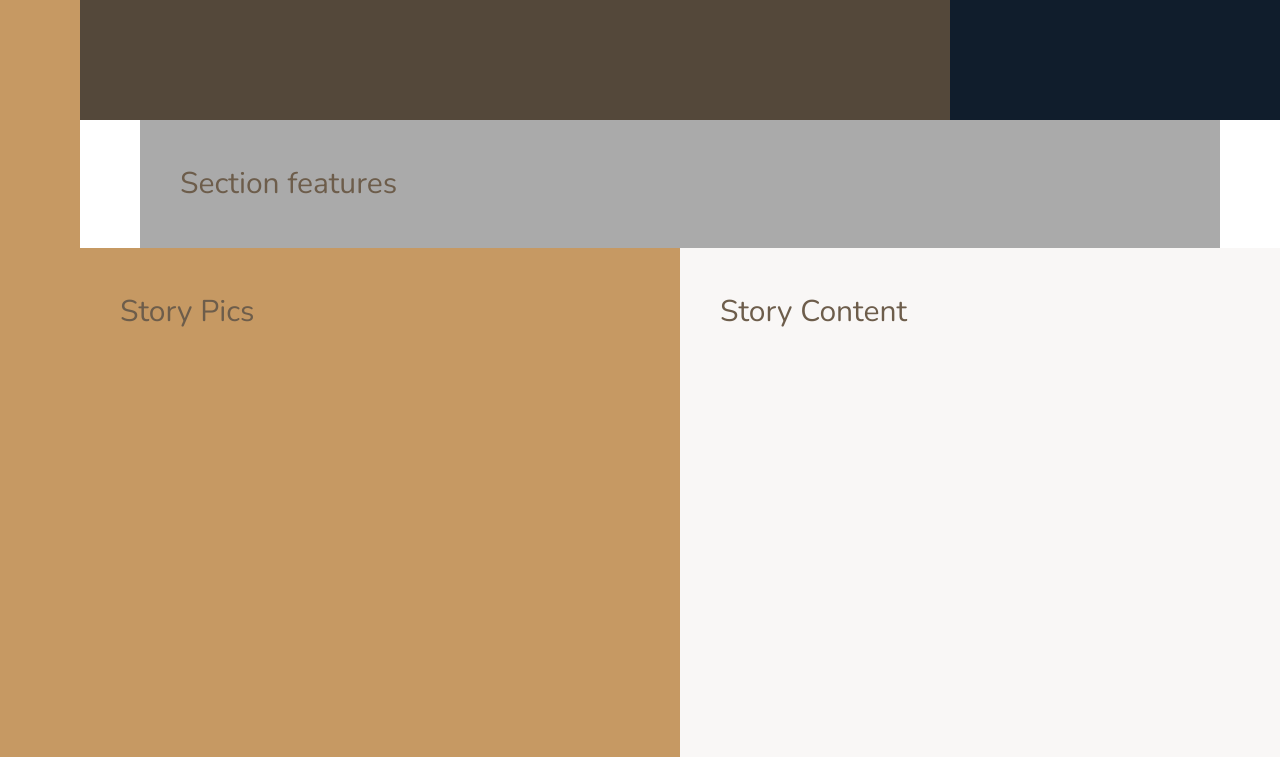
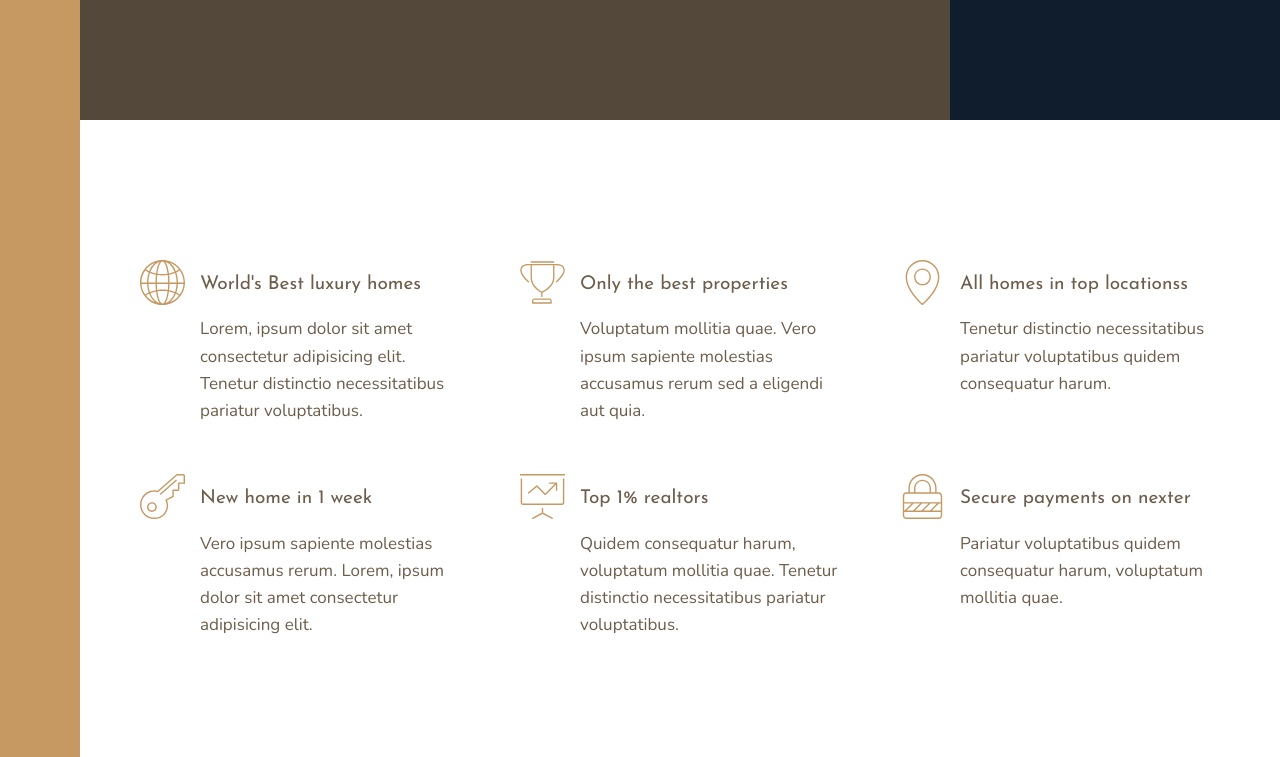
Before and after one commit to cejimenez57/nexter-project, a website: page index.html in a window 1280 px wide. Shown: the part 520-1277 px from the top of the page. Drawn offline with nearby package versions, Linux system fonts and the light colour scheme.

Commit message:
feature section build

```diff
--- a/index.html
+++ b/index.html
@@ -15,14 +15,77 @@
 
 <body class="container">
     <div class="sidebar">Sidebar</div>
+
     <header class="header">Header</header>
+
     <div class="realtors">Top 3 Realtors</div>
-    <section class="features">Section features</section>
+
+    <section class="features">
+        <div class="feature">
+            <svg class="feature_icon">
+                <use xlink:href="/img/sprite.svg#icon-global"></use>
+            </svg>
+            <h4 class="heading-4 heading-4-light">World's Best luxury homes</h4>
+            <p class="feature_text">Lorem, ipsum dolor sit amet consectetur adipisicing elit. Tenetur distinctio
+                necessitatibus pariatur voluptatibus.
+            </p>
+        </div>
+        <div class="feature">
+            <svg class="feature_icon">
+                <use xlink:href="/img/sprite.svg#icon-trophy"></use>
+            </svg>
+            <h4 class="heading-4 heading-4-light">Only the best properties</h4>
+            <p class="feature_text">Voluptatum mollitia quae. Vero ipsum sapiente molestias accusamus rerum sed a
+                eligendi aut quia.
+            </p>
+        </div>
+        <div class="feature">
+            <svg class="feature_icon">
+                <use xlink:href="/img/sprite.svg#icon-map-pin"></use>
+            </svg>
+            <h4 class="heading-4 heading-4-light">All homes in top locationss</h4>
+            <p class="feature_text">Tenetur distinctio necessitatibus pariatur voluptatibus quidem consequatur harum.
+            </p>
+        </div>
+        <div class="feature">
+            <svg class="feature_icon">
+                <use xlink:href="/img/sprite.svg#icon-key"></use>
+            </svg>
+            <h4 class="heading-4 heading-4-light">New home in 1 week</h4>
+            <p class="feature_text">Vero ipsum sapiente molestias accusamus rerum. Lorem, ipsum dolor sit amet
+                consectetur adipisicing elit.
+            </p>
+        </div>
+        <div class="feature">
+            <svg class="feature_icon">
+                <use xlink:href="/img/sprite.svg#icon-presentation"></use>
+            </svg>
+            <h4 class="heading-4 heading-4-light">Top 1% realtors</h4>
+            <p class="feature_text">Quidem consequatur harum, voluptatum mollitia quae. Tenetur distinctio
+                necessitatibus pariatur voluptatibus.
+            </p>
+        </div>
+        <div class="feature">
+            <svg class="feature_icon">
+                <use xlink:href="/img/sprite.svg#icon-lock"></use>
+            </svg>
+            <h4 class="heading-4 heading-4-light">Secure payments on nexter</h4>
+            <p class="feature_text">Pariatur voluptatibus quidem consequatur harum, voluptatum mollitia quae.
+            </p>
+        </div>
+
+    </section>
+
     <div class="story-pictures">Story Pics</div>
+
     <div class="story-content">Story Content</div>
+
     <section class="homes">Home</section>
+
     <section class="gallery">Gallery</section>
+
     <footer class="footer">Footer</footer>
+
 </body>
 
 </html>
--- a/sass/_base.scss
+++ b/sass/_base.scss
@@ -44,9 +44,4 @@ body {
     grid-template-rows: 80vh min-content 40vw repeat(3, min-content);
     grid-template-columns: [sidebar-start] 8rem [sidebar-end full-start] minmax(6rem, 1fr) [center-start] repeat(8,
             [col-start] minmax(min-content, 14rem)[col-end]) [center-end] minmax(6rem, 1fr) [full-end];
-
-    &>* {
-        padding: 40px;
-        font-size: 3rem;
-    }
 }
--- a/sass/_features.scss
+++ b/sass/_features.scss
@@ -1,4 +1,29 @@
 .features {
-    background-color: $color-grey-light-2;
     grid-column: center-start / center-end;
+    margin: 15rem 0;
+    display: grid;
+    grid-gap: 6rem;
+    // grid-template-columns: repeat(3, 1fr);
+    // For Responsive
+    grid-template-columns: repeat(auto-fit, minmax(25rem, 1fr));
+    align-items: start;
 }
+
+.feature {
+    display: grid;
+    grid-template-columns: min-content 1fr;
+    grid-row-gap: 1.5rem;
+    grid-column-gap: 1.5rem;
+
+    &_icon {
+        fill: $color-primary;
+        width: 4.5rem;
+        height: 4.5rem;
+        grid-row: 1 / span 2;
+        transform: translateY(-1rem);
+    }
+
+    &_text {
+        font-size: 1.7rem;
+    }
+}
--- a/sass/_typography.scss
+++ b/sass/_typography.scss
@@ -0,0 +1,29 @@
+%heading {
+    font-family: $font-display;
+    font-weight: 400;
+}
+
+.heading-1 {
+    @extend %heading;
+}
+
+.heading-2 {
+    @extend %heading;
+}
+
+.heading-3 {
+    @extend %heading;
+}
+
+.heading-4 {
+    @extend %heading;
+    font-size: 1.9rem;
+
+    &-ligh {
+        color: $color-grey-light-1
+    }
+
+    &-dark {
+        color: $color-grey-dark-1
+    }
+}
```
Also changed, not shown: css/style.css, sass/main.css, 1 other file.
